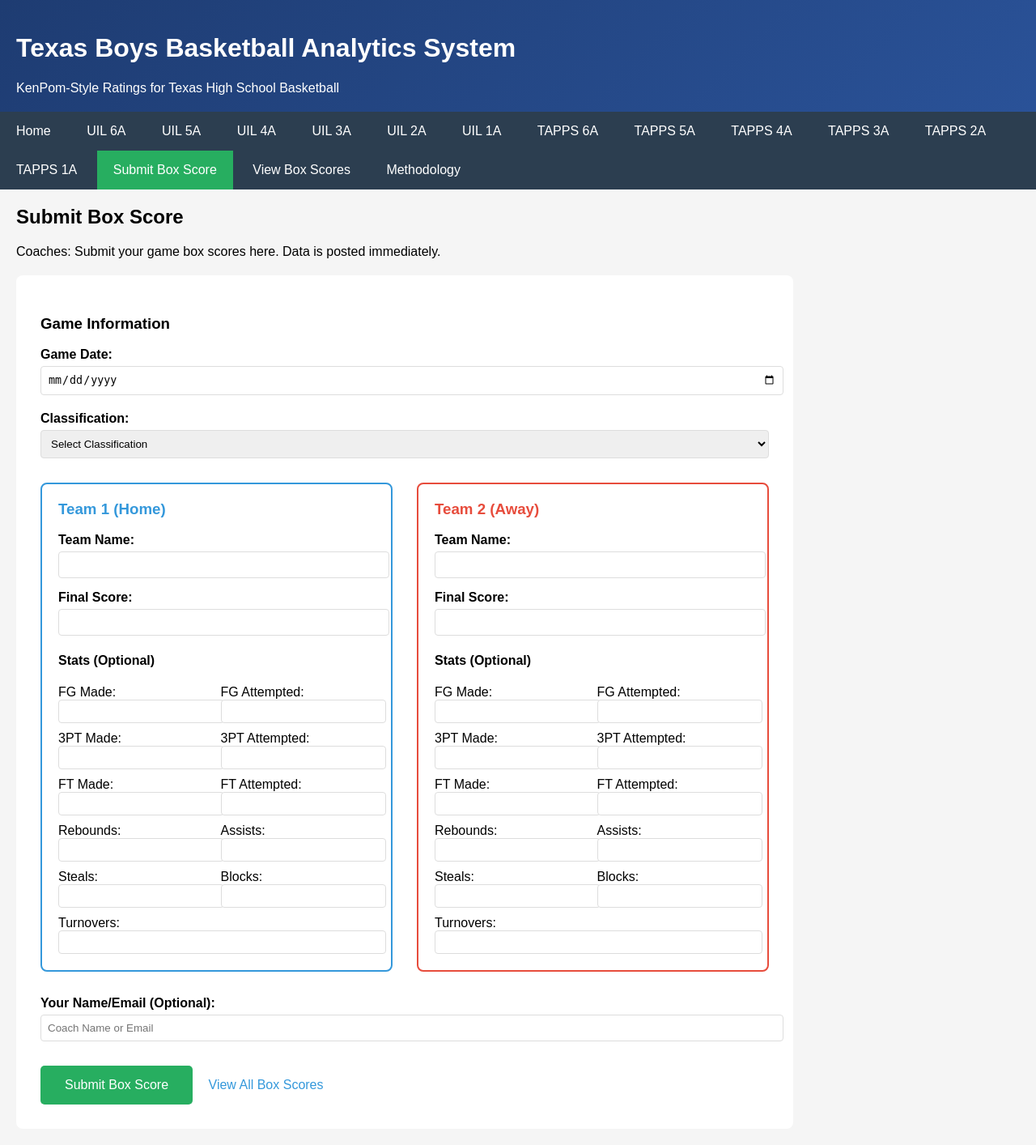
After one commit to teamarete/TBBAS, a Flask app: page /submit-boxscore in a window 1280 px wide. The commit adds this page. Shown: the whole page at 81% size. Run offline with Flask 3, Linux system fonts and the light colour scheme.

Commit message:
Add coach box score submission system
Features:
- Coaches can submit game box scores without login
- Complete box score data: FG/3PT/FT shooting, rebounds, assists, steals, blocks, turnovers
- View all submitted box scores with filtering by classification and team
- Beautiful side-by-side box score display
- Data posts immediately (no approval needed)
- SQLite database for storage
- Flask-SQLAlchemy for database management

New pages:
- /submit-boxscore - Submit box scores
- /boxscores - View all submitted box scores
- /api/boxscores/<classification> - JSON API for box scores

Navigation updated with "Submit Box Score" (green button) and "View Box Scores"

Database automatically created in instance/ directory (gitignored)

🤖 Generated with [Claude Code](https://claude.com/claude-code)

Co-Authored-By: Claude <noreply@anthropic.com>

```diff
--- a/app.py
+++ b/app.py
@@ -1,13 +1,32 @@
-from flask import Flask, render_template, jsonify, redirect, url_for
+from flask import Flask, render_template, jsonify, redirect, url_for, request, flash
 import numpy as np
 from datetime import datetime
 import os
 import json
 from pathlib import Path
+from models import db, BoxScore
 
 app = Flask(__name__)
 app.config['ENV'] = os.getenv('FLASK_ENV', 'production')
 app.config['DEBUG'] = os.getenv('FLASK_DEBUG', 'False') == 'True'
+app.config['SECRET_KEY'] = os.getenv('SECRET_KEY', 'dev-secret-key-change-in-production')
+
+# Database configuration
+instance_path = Path(__file__).parent / 'instance'
+instance_path.mkdir(exist_ok=True)  # Create instance directory if it doesn't exist
+
+app.config['SQLALCHEMY_DATABASE_URI'] = os.getenv(
+    'DATABASE_URL',
+    'sqlite:///' + str(instance_path / 'tbbas.db')
+)
+app.config['SQLALCHEMY_TRACK_MODIFICATIONS'] = False
+
+# Initialize database
+db.init_app(app)
+
+# Create tables
+with app.app_context():
+    db.create_all()
 
 # Data file path
 DATA_FILE = Path(__file__).parent / 'data' / 'rankings.json'
@@ -153,6 +172,99 @@ def refresh_data():
             'message': str(e)
         }), 500
 
+
+@app.route('/submit-boxscore', methods=['GET', 'POST'])
+def submit_boxscore():
+    """Submit a box score"""
+    if request.method == 'POST':
+        try:
+            # Create new box score
+            box_score = BoxScore(
+                game_date=datetime.strptime(request.form['game_date'], '%Y-%m-%d').date(),
+                classification=request.form['classification'],
+
+                # Team 1
+                team1_name=request.form['team1_name'],
+                team1_score=int(request.form['team1_score']),
+                team1_fg=int(request.form.get('team1_fg', 0) or 0),
+                team1_fga=int(request.form.get('team1_fga', 0) or 0),
+                team1_3pt=int(request.form.get('team1_3pt', 0) or 0),
+                team1_3pta=int(request.form.get('team1_3pta', 0) or 0),
+                team1_ft=int(request.form.get('team1_ft', 0) or 0),
+                team1_fta=int(request.form.get('team1_fta', 0) or 0),
+                team1_reb=int(request.form.get('team1_reb', 0) or 0),
+                team1_ast=int(request.form.get('team1_ast', 0) or 0),
+                team1_stl=int(request.form.get('team1_stl', 0) or 0),
+                team1_blk=int(request.form.get('team1_blk', 0) or 0),
+                team1_to=int(request.form.get('team1_to', 0) or 0),
+
+                # Team 2
+                team2_name=request.form['team2_name'],
+                team2_score=int(request.form['team2_score']),
+                team2_fg=int(request.form.get('team2_fg', 0) or 0),
+                team2_fga=int(request.form.get('team2_fga', 0) or 0),
+                team2_3pt=int(request.form.get('team2_3pt', 0) or 0),
+                team2_3pta=int(request.form.get('team2_3pta', 0) or 0),
+                team2_ft=int(request.form.get('team2_ft', 0) or 0),
+                team2_fta=int(request.form.get('team2_fta', 0) or 0),
+                team2_reb=int(request.form.get('team2_reb', 0) or 0),
+                team2_ast=int(request.form.get('team2_ast', 0) or 0),
+                team2_stl=int(request.form.get('team2_stl', 0) or 0),
+                team2_blk=int(request.form.get('team2_blk', 0) or 0),
+                team2_to=int(request.form.get('team2_to', 0) or 0),
+
+                submitted_by=request.form.get('submitted_by', '')
+            )
+
+            db.session.add(box_score)
+            db.session.commit()
+
+            flash('Box score submitted successfully!', 'success')
+            return redirect(url_for('submit_boxscore'))
+
+        except Exception as e:
+            db.session.rollback()
+            flash(f'Error submitting box score: {str(e)}', 'error')
+
+    return render_template('submit_boxscore.html', classifications=CLASSIFICATIONS)
+
+
+@app.route('/boxscores')
+def view_boxscores():
+    """View all box scores"""
+    # Get filter parameters
+    classification = request.args.get('classification')
+    team = request.args.get('team')
+
+    query = BoxScore.query.order_by(BoxScore.game_date.desc())
+
+    if classification:
+        query = query.filter_by(classification=classification)
+
+    if team:
+        query = query.filter(
+            (BoxScore.team1_name.ilike(f'%{team}%')) |
+            (BoxScore.team2_name.ilike(f'%{team}%'))
+        )
+
+    boxscores = query.limit(100).all()
+
+    return render_template('boxscores.html',
+                         boxscores=boxscores,
+                         classifications=CLASSIFICATIONS)
+
+
+@app.route('/api/boxscores/<classification>')
+def api_boxscores(classification):
+    """API endpoint to get box scores for a classification"""
+    boxscores = BoxScore.query.filter_by(classification=classification)\
+        .order_by(BoxScore.game_date.desc())\
+        .limit(50)\
+        .all()
+
+    return jsonify([bs.to_dict() for bs in boxscores])
+
+
 if __name__ == '__main__':
     print("\n" + "="*50)
     print("TBBAS Server Starting...")
--- a/requirements.txt
+++ b/requirements.txt
@@ -1,4 +1,5 @@
 flask==3.0.0
+flask-sqlalchemy>=3.1.0
 pandas>=2.2.0
 numpy>=1.26.0
 requests>=2.31.0
--- a/templates/base.html
+++ b/templates/base.html
@@ -33,6 +33,8 @@
         <a href="/rankings/TAPPS_3A">TAPPS 3A</a>
         <a href="/rankings/TAPPS_2A">TAPPS 2A</a>
         <a href="/rankings/TAPPS_1A">TAPPS 1A</a>
+        <a href="/submit-boxscore" style="background: #27ae60;">Submit Box Score</a>
+        <a href="/boxscores">View Box Scores</a>
         <a href="/methodology">Methodology</a>
     </nav>
     <div class="container">
--- /dev/null
+++ b/templates/submit_boxscore.html
@@ -0,0 +1,188 @@
+{% extends "base.html" %}
+{% block content %}
+<h2>Submit Box Score</h2>
+
+{% with messages = get_flashed_messages(with_categories=true) %}
+  {% if messages %}
+    {% for category, message in messages %}
+      <div style="padding: 10px; margin: 10px 0; background: {% if category == 'success' %}#d4edda{% else %}#f8d7da{% endif %}; border-radius: 5px;">
+        {{ message }}
+      </div>
+    {% endfor %}
+  {% endif %}
+{% endwith %}
+
+<p>Coaches: Submit your game box scores here. Data is posted immediately.</p>
+
+<form method="POST" style="max-width: 900px; background: white; padding: 30px; border-radius: 8px; margin-top: 20px;">
+
+    <h3>Game Information</h3>
+    <div style="margin-bottom: 20px;">
+        <label style="display: block; margin-bottom: 5px;"><strong>Game Date:</strong></label>
+        <input type="date" name="game_date" required style="padding: 8px; border: 1px solid #ddd; border-radius: 4px; width: 100%;">
+    </div>
+
+    <div style="margin-bottom: 20px;">
+        <label style="display: block; margin-bottom: 5px;"><strong>Classification:</strong></label>
+        <select name="classification" required style="padding: 8px; border: 1px solid #ddd; border-radius: 4px; width: 100%;">
+            <option value="">Select Classification</option>
+            {% for code, name in classifications.items() %}
+            <option value="{{ code }}">{{ name }}</option>
+            {% endfor %}
+        </select>
+    </div>
+
+    <div style="display: grid; grid-template-columns: 1fr 1fr; gap: 30px; margin-top: 30px;">
+        <!-- Team 1 -->
+        <div style="border: 2px solid #3498db; padding: 20px; border-radius: 8px;">
+            <h3 style="color: #3498db; margin-top: 0;">Team 1 (Home)</h3>
+
+            <div style="margin-bottom: 15px;">
+                <label><strong>Team Name:</strong></label>
+                <input type="text" name="team1_name" required style="padding: 8px; border: 1px solid #ddd; border-radius: 4px; width: 100%; margin-top: 5px;">
+            </div>
+
+            <div style="margin-bottom: 15px;">
+                <label><strong>Final Score:</strong></label>
+                <input type="number" name="team1_score" required min="0" style="padding: 8px; border: 1px solid #ddd; border-radius: 4px; width: 100%; margin-top: 5px;">
+            </div>
+
+            <h4>Stats (Optional)</h4>
+
+            <div style="display: grid; grid-template-columns: 1fr 1fr; gap: 10px;">
+                <div>
+                    <label>FG Made:</label>
+                    <input type="number" name="team1_fg" min="0" style="padding: 6px; border: 1px solid #ddd; border-radius: 4px; width: 100%;">
+                </div>
+                <div>
+                    <label>FG Attempted:</label>
+                    <input type="number" name="team1_fga" min="0" style="padding: 6px; border: 1px solid #ddd; border-radius: 4px; width: 100%;">
+                </div>
+
+                <div>
+                    <label>3PT Made:</label>
+                    <input type="number" name="team1_3pt" min="0" style="padding: 6px; border: 1px solid #ddd; border-radius: 4px; width: 100%;">
+                </div>
+                <div>
+                    <label>3PT Attempted:</label>
+                    <input type="number" name="team1_3pta" min="0" style="padding: 6px; border: 1px solid #ddd; border-radius: 4px; width: 100%;">
+                </div>
+
+                <div>
+                    <label>FT Made:</label>
+                    <input type="number" name="team1_ft" min="0" style="padding: 6px; border: 1px solid #ddd; border-radius: 4px; width: 100%;">
+                </div>
+                <div>
+                    <label>FT Attempted:</label>
+                    <input type="number" name="team1_fta" min="0" style="padding: 6px; border: 1px solid #ddd; border-radius: 4px; width: 100%;">
+                </div>
+
+                <div>
+                    <label>Rebounds:</label>
+                    <input type="number" name="team1_reb" min="0" style="padding: 6px; border: 1px solid #ddd; border-radius: 4px; width: 100%;">
+                </div>
+                <div>
+                    <label>Assists:</label>
+                    <input type="number" name="team1_ast" min="0" style="padding: 6px; border: 1px solid #ddd; border-radius: 4px; width: 100%;">
+                </div>
+
+                <div>
+                    <label>Steals:</label>
+                    <input type="number" name="team1_stl" min="0" style="padding: 6px; border: 1px solid #ddd; border-radius: 4px; width: 100%;">
+                </div>
+                <div>
+                    <label>Blocks:</label>
+                    <input type="number" name="team1_blk" min="0" style="padding: 6px; border: 1px solid #ddd; border-radius: 4px; width: 100%;">
+                </div>
+
+                <div style="grid-column: span 2;">
+                    <label>Turnovers:</label>
+                    <input type="number" name="team1_to" min="0" style="padding: 6px; border: 1px solid #ddd; border-radius: 4px; width: 100%;">
+                </div>
+            </div>
+        </div>
+
+        <!-- Team 2 -->
+        <div style="border: 2px solid #e74c3c; padding: 20px; border-radius: 8px;">
+            <h3 style="color: #e74c3c; margin-top: 0;">Team 2 (Away)</h3>
+
+            <div style="margin-bottom: 15px;">
+                <label><strong>Team Name:</strong></label>
+                <input type="text" name="team2_name" required style="padding: 8px; border: 1px solid #ddd; border-radius: 4px; width: 100%; margin-top: 5px;">
+            </div>
+
+            <div style="margin-bottom: 15px;">
+                <label><strong>Final Score:</strong></label>
+                <input type="number" name="team2_score" required min="0" style="padding: 8px; border: 1px solid #ddd; border-radius: 4px; width: 100%; margin-top: 5px;">
+            </div>
+
+            <h4>Stats (Optional)</h4>
+
+            <div style="display: grid; grid-template-columns: 1fr 1fr; gap: 10px;">
+                <div>
+                    <label>FG Made:</label>
+                    <input type="number" name="team2_fg" min="0" style="padding: 6px; border: 1px solid #ddd; border-radius: 4px; width: 100%;">
+                </div>
+                <div>
+                    <label>FG Attempted:</label>
+                    <input type="number" name="team2_fga" min="0" style="padding: 6px; border: 1px solid #ddd; border-radius: 4px; width: 100%;">
+                </div>
+
+                <div>
+                    <label>3PT Made:</label>
+                    <input type="number" name="team2_3pt" min="0" style="padding: 6px; border: 1px solid #ddd; border-radius: 4px; width: 100%;">
+                </div>
+                <div>
+                    <label>3PT Attempted:</label>
+                    <input type="number" name="team2_3pta" min="0" style="padding: 6px; border: 1px solid #ddd; border-radius: 4px; width: 100%;">
+                </div>
+
+                <div>
+                    <label>FT Made:</label>
+                    <input type="number" name="team2_ft" min="0" style="padding: 6px; border: 1px solid #ddd; border-radius: 4px; width: 100%;">
+                </div>
+                <div>
+                    <label>FT Attempted:</label>
+                    <input type="number" name="team2_fta" min="0" style="padding: 6px; border: 1px solid #ddd; border-radius: 4px; width: 100%;">
+                </div>
+
+                <div>
+                    <label>Rebounds:</label>
+                    <input type="number" name="team2_reb" min="0" style="padding: 6px; border: 1px solid #ddd; border-radius: 4px; width: 100%;">
+                </div>
+                <div>
+                    <label>Assists:</label>
+                    <input type="number" name="team2_ast" min="0" style="padding: 6px; border: 1px solid #ddd; border-radius: 4px; width: 100%;">
+                </div>
+
+                <div>
+                    <label>Steals:</label>
+                    <input type="number" name="team2_stl" min="0" style="padding: 6px; border: 1px solid #ddd; border-radius: 4px; width: 100%;">
+                </div>
+                <div>
+                    <label>Blocks:</label>
+                    <input type="number" name="team2_blk" min="0" style="padding: 6px; border: 1px solid #ddd; border-radius: 4px; width: 100%;">
+                </div>
+
+                <div style="grid-column: span 2;">
+                    <label>Turnovers:</label>
+                    <input type="number" name="team2_to" min="0" style="padding: 6px; border: 1px solid #ddd; border-radius: 4px; width: 100%;">
+                </div>
+            </div>
+        </div>
+    </div>
+
+    <div style="margin-top: 30px;">
+        <label style="display: block; margin-bottom: 5px;"><strong>Your Name/Email (Optional):</strong></label>
+        <input type="text" name="submitted_by" placeholder="Coach Name or Email" style="padding: 8px; border: 1px solid #ddd; border-radius: 4px; width: 100%;">
+    </div>
+
+    <div style="margin-top: 30px;">
+        <button type="submit" style="background: #27ae60; color: white; padding: 15px 30px; border: none; border-radius: 5px; font-size: 16px; cursor: pointer;">
+            Submit Box Score
+        </button>
+        <a href="/boxscores" style="margin-left: 15px; color: #3498db; text-decoration: none;">View All Box Scores</a>
+    </div>
+</form>
+
+{% endblock %}
```
Also changed, not shown: models.py (added, +88 -0 lines), templates/boxscores.html (added, +115 -0 lines), 1 other file.
